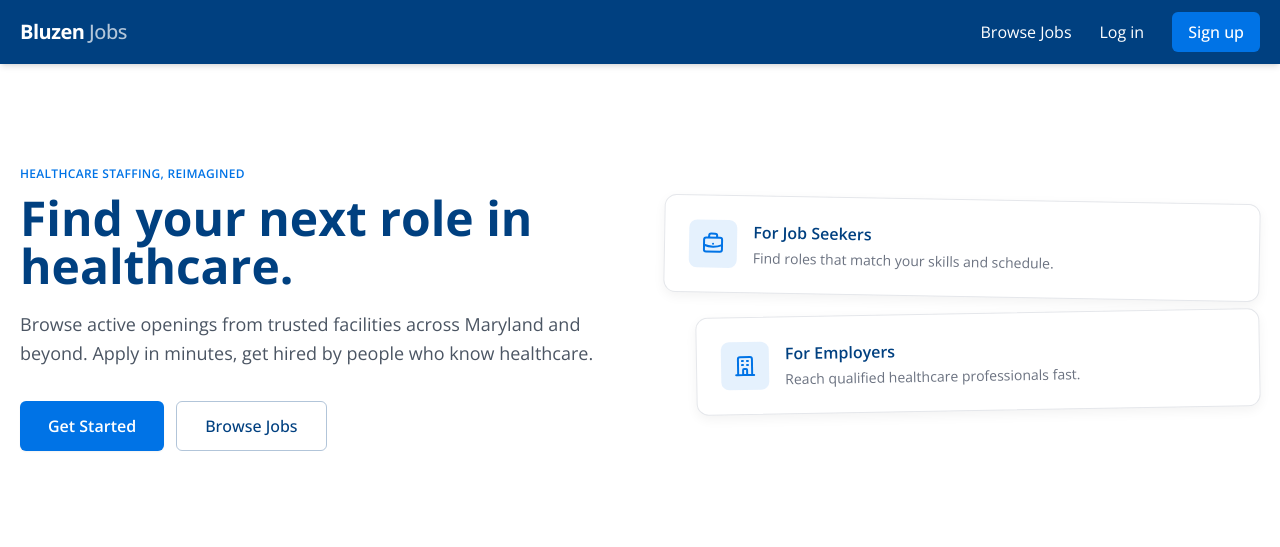
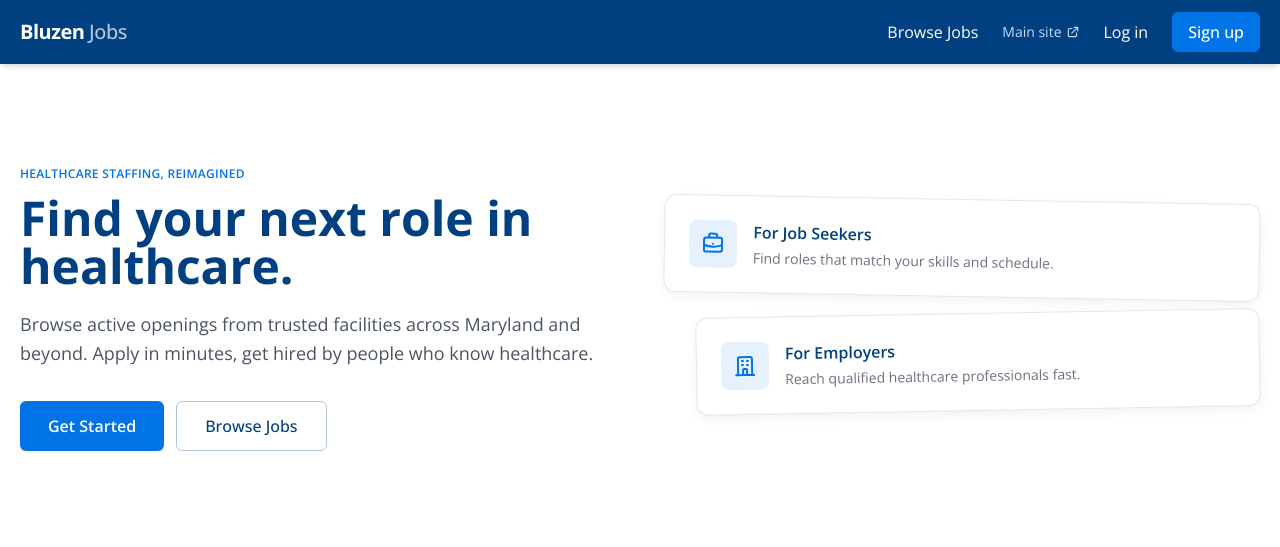
Before and after one commit to star11293/bluzen-jobs, a Django app: template templates/home.html in a window 1280 px wide. Shown: the top 547 px of the page. Run offline with Django 3.2, Linux system fonts and the light colour scheme; the template is opened without the code that fills it, so the values that code supplies are empty; some libraries are stand-ins or nearby versions.

Commit message:
Consolidate user menu into dropdown, add Main site link

```diff
--- a/templates/base.html
+++ b/templates/base.html
@@ -51,23 +51,43 @@
         Bluzen <span class="text-white/70 font-medium">Jobs</span>
       </a>
 
-      <div class="hidden md:flex items-center gap-7">
+      <div class="hidden md:flex items-center gap-6">
         <a href="{% url 'jobs:list' %}" class="hover:text-blue-200 transition">Browse Jobs</a>
         {% if user.is_authenticated %}
           {% if user.is_employer %}
             <a href="{% url 'jobs:post' %}" class="hover:text-blue-200 transition">Post a Job</a>
             <a href="{% url 'jobs:employer_dashboard' %}" class="hover:text-blue-200 transition">Dashboard</a>
-          {% elif user.is_job_seeker %}
+          {% else %}
             <a href="{% url 'jobs:seeker_dashboard' %}" class="hover:text-blue-200 transition">My Applications</a>
           {% endif %}
-          {% if user.is_staff %}
-            <a href="{% url 'admin:index' %}" class="hover:text-blue-200 transition">Admin</a>
-          {% endif %}
-          <span class="text-blue-200 text-sm">{{ user.get_short_name }}</span>
-          <form method="post" action="{% url 'accounts:logout' %}" class="inline">
-            {% csrf_token %}
-            <button type="submit" class="hover:text-blue-200 transition">Log out</button>
-          </form>
+        {% endif %}
+
+        <a href="https://bluzenhealthcarestaffing.com" class="text-blue-200 hover:text-white text-sm transition inline-flex items-center gap-1">
+          Main site
+          <svg xmlns="http://www.w3.org/2000/svg" class="w-3.5 h-3.5" fill="none" viewBox="0 0 24 24" stroke="currentColor" stroke-width="2"><path stroke-linecap="round" stroke-linejoin="round" d="M10 6H6a2 2 0 00-2 2v10a2 2 0 002 2h10a2 2 0 002-2v-4M14 4h6m0 0v6m0-6L10 14"/></svg>
+        </a>
+
+        {% if user.is_authenticated %}
+          <div class="relative" id="userMenu">
+            <button type="button" id="userMenuButton" class="flex items-center gap-1.5 hover:text-blue-200 transition focus:outline-none">
+              <span class="bg-brand-blue/40 w-7 h-7 rounded-full inline-flex items-center justify-center text-sm font-semibold uppercase">{{ user.get_short_name|slice:":1"|default:user.email|slice:":1" }}</span>
+              <span class="text-sm">{{ user.get_short_name|default:user.email }}</span>
+              <svg xmlns="http://www.w3.org/2000/svg" class="w-4 h-4" fill="none" viewBox="0 0 24 24" stroke="currentColor" stroke-width="2"><path stroke-linecap="round" stroke-linejoin="round" d="M19 9l-7 7-7-7"/></svg>
+            </button>
+            <div id="userDropdown" class="hidden absolute right-0 mt-2 w-52 bg-white text-gray-800 rounded-md shadow-lg ring-1 ring-black/5 overflow-hidden">
+              <div class="px-4 py-3 border-b border-gray-100">
+                <p class="text-xs text-gray-500">Signed in as</p>
+                <p class="text-sm font-medium text-gray-900 truncate">{{ user.email }}</p>
+              </div>
+              {% if user.is_staff %}
+                <a href="/admin/" class="block px-4 py-2 text-sm hover:bg-gray-50">Admin</a>
+              {% endif %}
+              <form method="post" action="{% url 'accounts:logout' %}">
+                {% csrf_token %}
+                <button type="submit" class="block w-full text-left px-4 py-2 text-sm hover:bg-gray-50">Log out</button>
+              </form>
+            </div>
+          </div>
         {% else %}
           <a href="{% url 'accounts:login' %}" class="hover:text-blue-200 transition">Log in</a>
           <a href="{% url 'accounts:register' %}"
@@ -89,10 +109,15 @@
         {% else %}
           <a href="{% url 'jobs:seeker_dashboard' %}" class="block py-2 hover:text-blue-200">My Applications</a>
         {% endif %}
+        <a href="https://bluzenhealthcarestaffing.com" class="block py-2 hover:text-blue-200">Main site ↗</a>
+        {% if user.is_staff %}
+          <a href="/admin/" class="block py-2 hover:text-blue-200">Admin</a>
+        {% endif %}
         <form method="post" action="{% url 'accounts:logout' %}" class="block py-2">
           {% csrf_token %}<button type="submit" class="hover:text-blue-200">Log out</button>
         </form>
       {% else %}
+        <a href="https://bluzenhealthcarestaffing.com" class="block py-2 hover:text-blue-200">Main site ↗</a>
         <a href="{% url 'accounts:login' %}" class="block py-2 hover:text-blue-200">Log in</a>
         <a href="{% url 'accounts:register' %}" class="block py-2 hover:text-blue-200">Sign up</a>
       {% endif %}
@@ -155,6 +180,18 @@
     document.getElementById('navToggle')?.addEventListener('click', () => {
       document.getElementById('mobileMenu').classList.toggle('hidden');
     });
+
+    // User dropdown: toggle on click, close on outside click.
+    document.addEventListener('click', (e) => {
+      const menu = document.getElementById('userMenu');
+      const dropdown = document.getElementById('userDropdown');
+      if (!menu || !dropdown) return;
+      if (menu.contains(e.target)) {
+        dropdown.classList.toggle('hidden');
+      } else {
+        dropdown.classList.add('hidden');
+      }
+    });
   </script>
 </body>
 </html>
```
